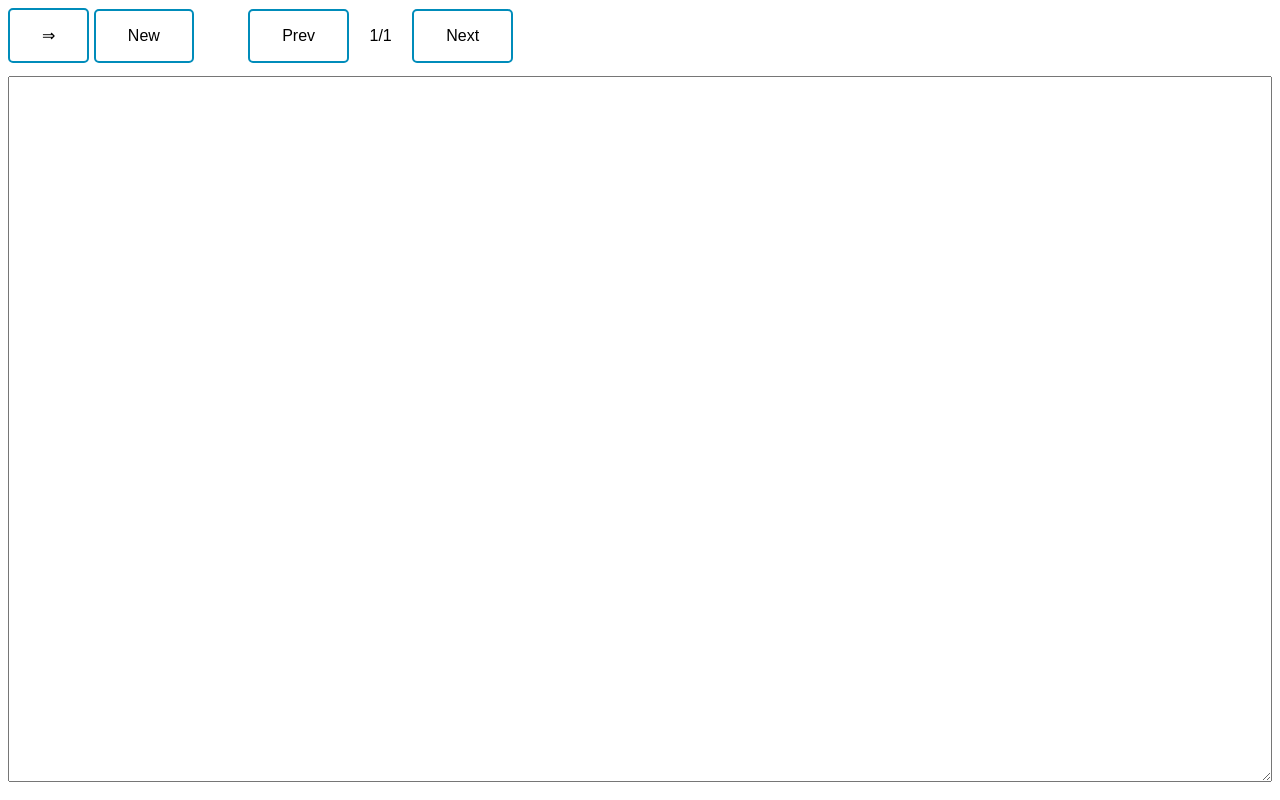
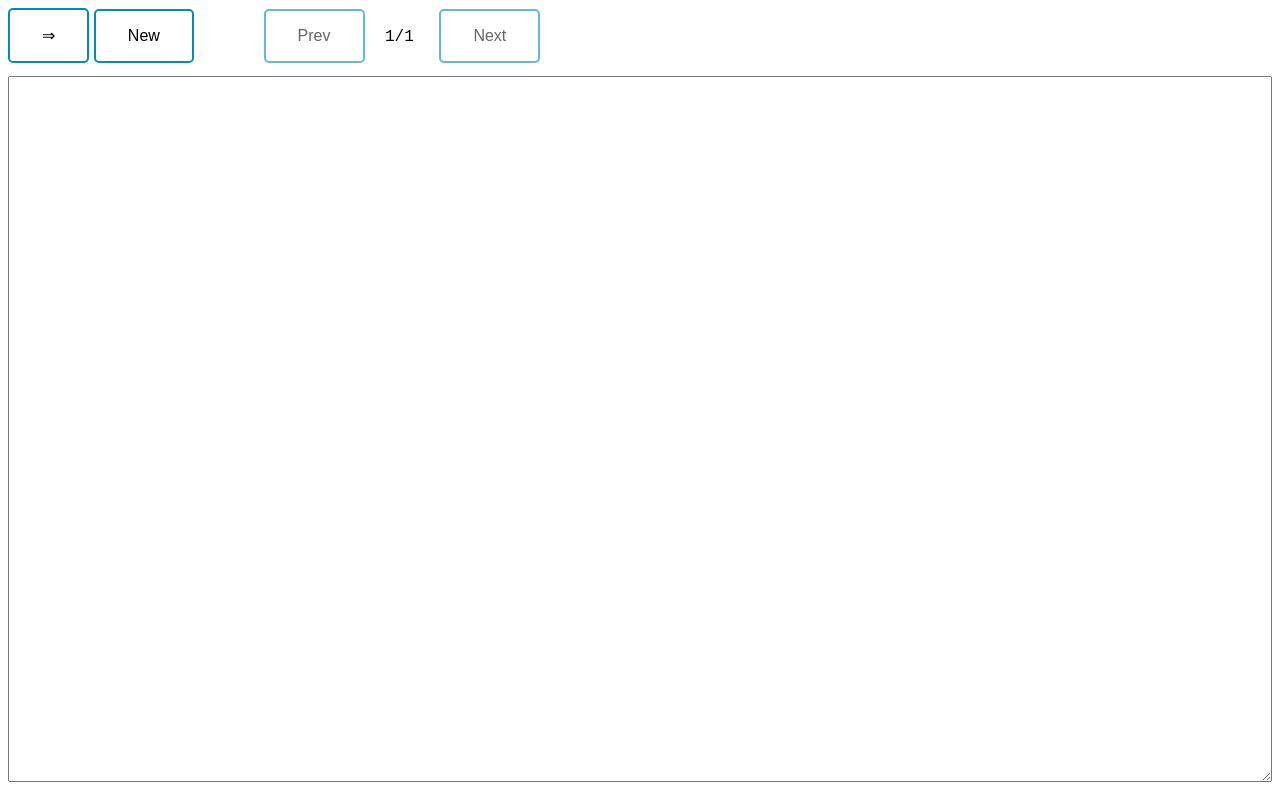
Before and after one commit to imaman/brain-five, a plain HTML site: page index.html in a window 1280 px wide. Drawn offline with Linux system fonts and the light colour scheme.

Commit message:
disable; pad

```diff
--- a/index.html
+++ b/index.html
@@ -12,6 +12,7 @@
 
     .text-box {
       padding: 1em 1em;
+      font-family:'Courier New', Courier, monospace;
     }
 
     .my-button {
@@ -37,6 +38,11 @@
       transition: 0.25s ease-in-out;
     }
 
+    .disabled {
+      opacity: 0.6;
+      cursor: not-allowed;
+    }
+
     .flipped {
       transform: scaleX(-1)
     }
@@ -52,7 +58,8 @@
         const newButton = document.getElementById('new')
         const prevButton = document.getElementById('prev')
         const nextButton = document.getElementById('next')
-        const indicator = document.getElementById('indicator')
+        const indicatorCurr = document.getElementById('indicator-curr')
+        const indicatorOutOf = document.getElementById('indicator-out-of')
 
         const state = loadState()
 
@@ -68,7 +75,11 @@
         function update(full) {
           textArea.setAttribute('dir', dirIsRtl ? 'RTL' : 'LTR')
           applyClass(dirButton, 'flipped', dirIsRtl)
-          indicator.innerText = `${state.index + 1}/${state.texts.length}`
+          applyClass(prevButton, 'disabled', state.index === 0)
+          applyClass(nextButton, 'disabled', state.index === state.texts.length - 1)
+          const numDigits = String(state.texts.length).length
+          indicatorCurr.innerText = String(state.index + 1).padStart(numDigits)
+          indicatorOutOf.innerText = String(state.texts.length)
 
           if (full) {
             textArea.value = state.index >= 0 ? state.texts[state.index] : ''
@@ -133,7 +144,10 @@
   <span id="new" class="my-button">New</span>
   <span class="text-box">&nbsp;&nbsp;&nbsp;</span>
   <span id="prev" class="my-button">Prev</span>
-  <span id="indicator" class="text-box"></span>
+  <span class="text-box">
+    <span id="indicator-curr" style="text-align:right; white-space:pre"></span>/<span id="indicator-out-of" style="text-align:left"></span>
+  </span>
+
   <span id="next" class="my-button">Next</span>
   <textarea id="main-textarea" style="width: 100%; height: 90%;"></textarea>
 </body>
```
